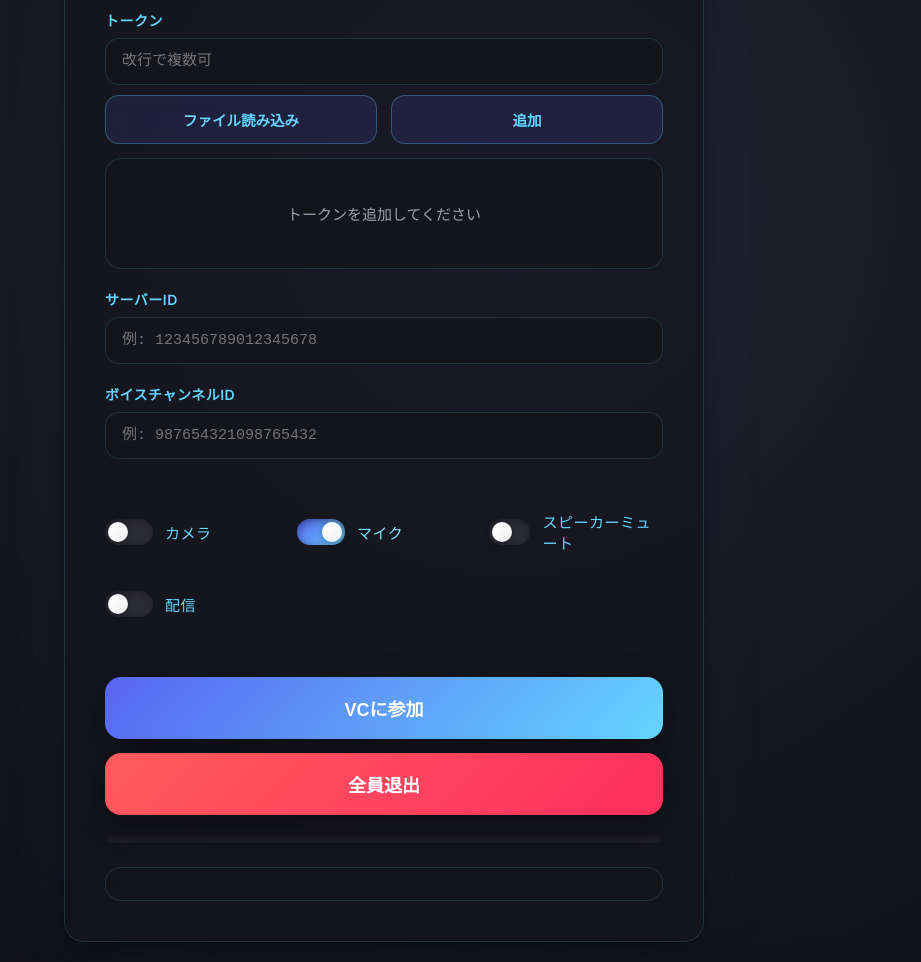
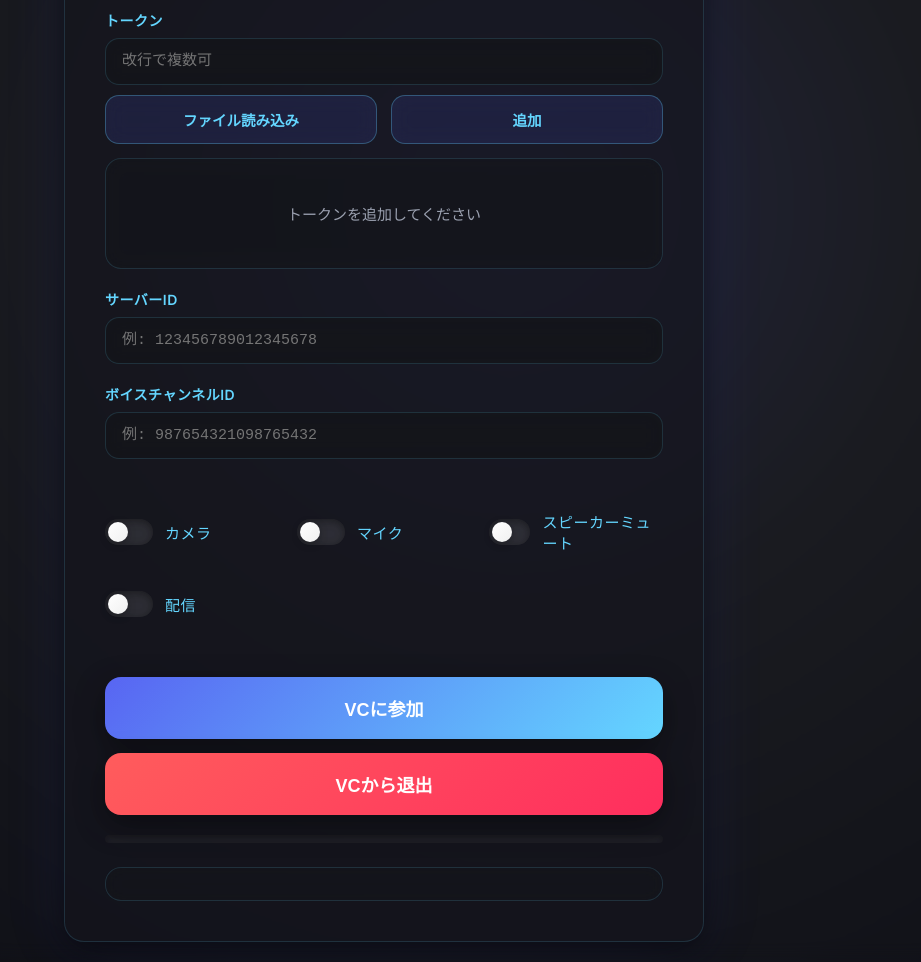
Before and after one commit to tls-client/vc-tool, a plain HTML site: page index.html in a window 1280 px wide. Shown: the part 122-1084 px from the top of the page, without its empty margins (256-1177 px from the left). Drawn offline with Linux system fonts and the light colour scheme.

Commit message:
Update index.html

```diff
--- a/index.html
+++ b/index.html
@@ -320,13 +320,13 @@
 
     <div class="toggle-row">
       <label class="checkbox"><input type="checkbox" id="cam"><span>カメラ</span></label>
-      <label class="checkbox"><input type="checkbox" id="mic" checked><span>マイク</span></label>
+      <label class="checkbox"><input type="checkbox" id="mic"><span>マイク</span></label>
       <label class="checkbox"><input type="checkbox" id="deaf"><span>スピーカーミュート</span></label>
       <label class="checkbox"><input type="checkbox" id="stream"><span>配信</span></label>
     </div>
 
     <button class="primary" id="joinBtn">VCに参加</button>
-    <button class="primary" id="leaveBtn">全員退出</button>
+    <button class="primary" id="leaveBtn">VCから退出</button>
 
     <div class="progress"><div class="progress-bar" id="progress"></div></div>
     <div class="log" id="log"></div>
```
